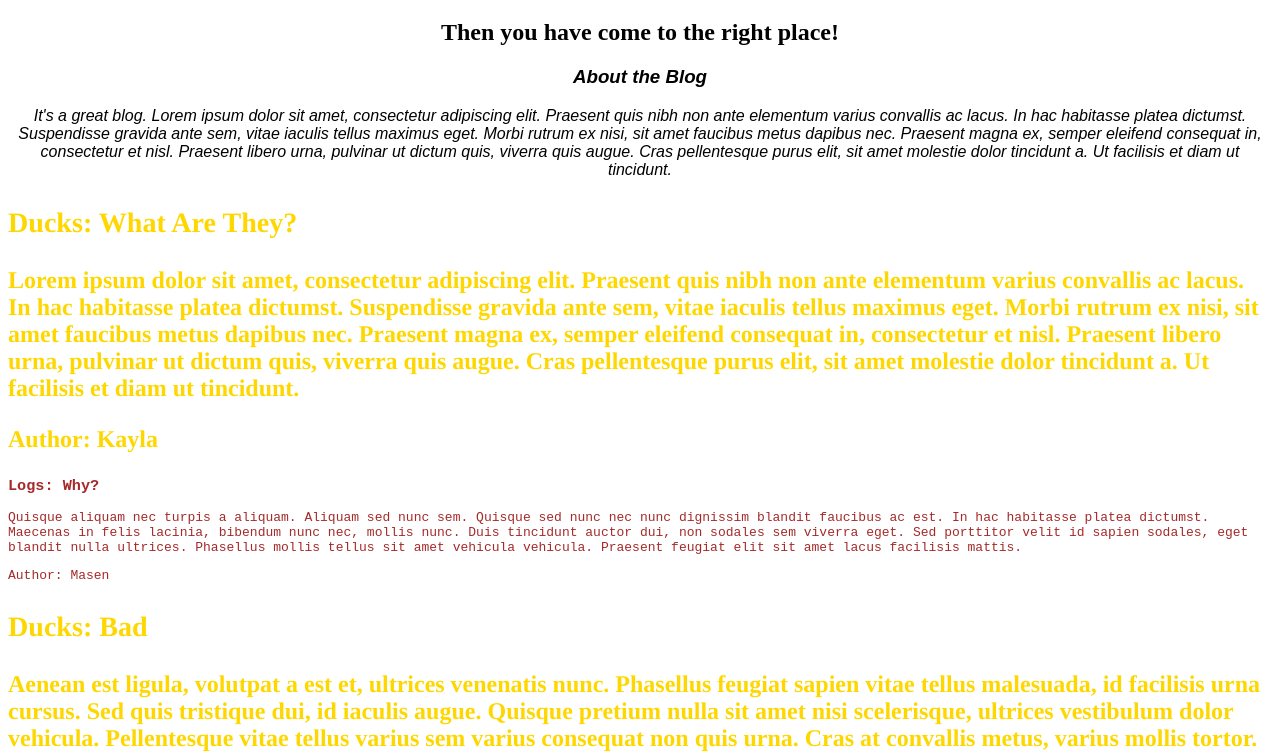
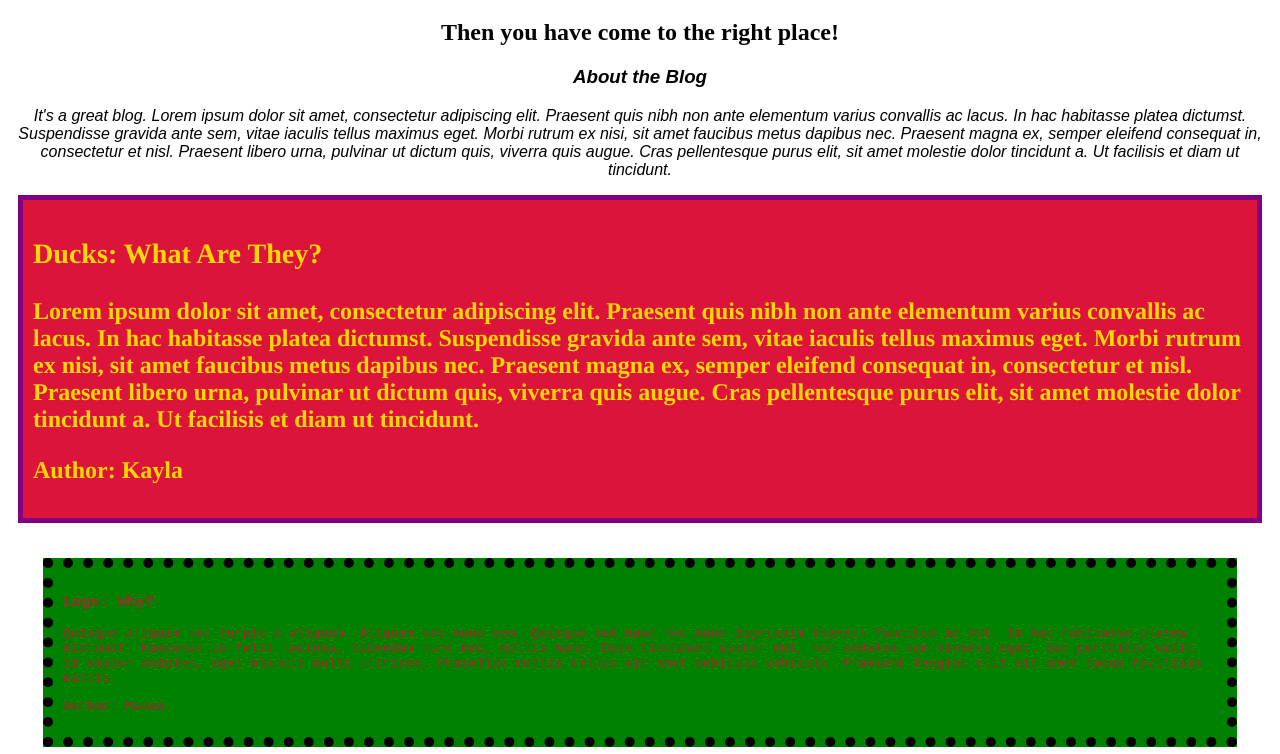
Before and after one commit to grepcats/duck-log-blog, a plain HTML site: page index.html in a window 1280 px wide. Shown: the part 61-815 px from the top of the page. Drawn offline with Linux system fonts and the light colour scheme.

Commit message:
make visually abrasive borders

```diff
--- a/css/style.css
+++ b/css/style.css
@@ -3,6 +3,10 @@
   font-family: times;
   font-size: 1.5em;
   font-weight: bold;
+  border: 5px solid purple;
+  padding: 10px;
+  margin: 10px;
+  background-color: crimson;
 }
 
 .log {
@@ -10,6 +14,10 @@
   font-family: monospace;
   font-size: 1.5em
   font-style: italic;
+  border: 10px dotted black;
+  padding: 10px;
+  margin: 35px;
+  background-color: green;
 }
 
 .about {
```
